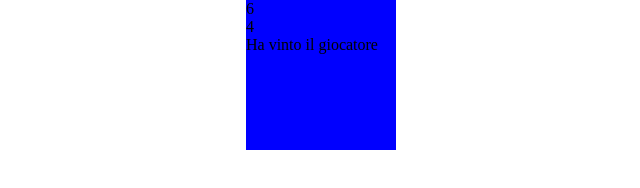
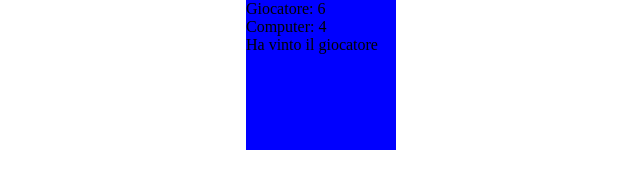
Before and after one commit to federico-chiello/js-mail-dadi, a plain HTML site: page index.html in a window 1280 px wide. Shown: the whole page, without its empty margins (319-959 px from the left). Drawn offline with Linux system fonts and the light colour scheme.

Commit message:
testo id utente e utente-due

```diff
--- a/index.html
+++ b/index.html
@@ -9,8 +9,8 @@
 </head>
 <body>
   <div class="container">
-    <div id="utente"></div>
-    <div id="utente-due"></div>
+    <div id="utente">Giocatore: </div>
+    <div id="utente-due">Computer: </div>
     <div id="risultato"></div>
   </div>
 
--- a/js/script.js
+++ b/js/script.js
@@ -5,8 +5,8 @@
 var giocatore = Math.floor(Math.random() * 6) + 1;
 var computer = Math.floor(Math.random() * 6) + 1;
 
-document.getElementById('utente').innerHTML = giocatore;
-document.getElementById('utente-due').innerHTML = computer;
+document.getElementById('utente').innerHTML += giocatore;
+document.getElementById('utente-due').innerHTML += computer;
 
 
 // **** Primo metodo *****
```
